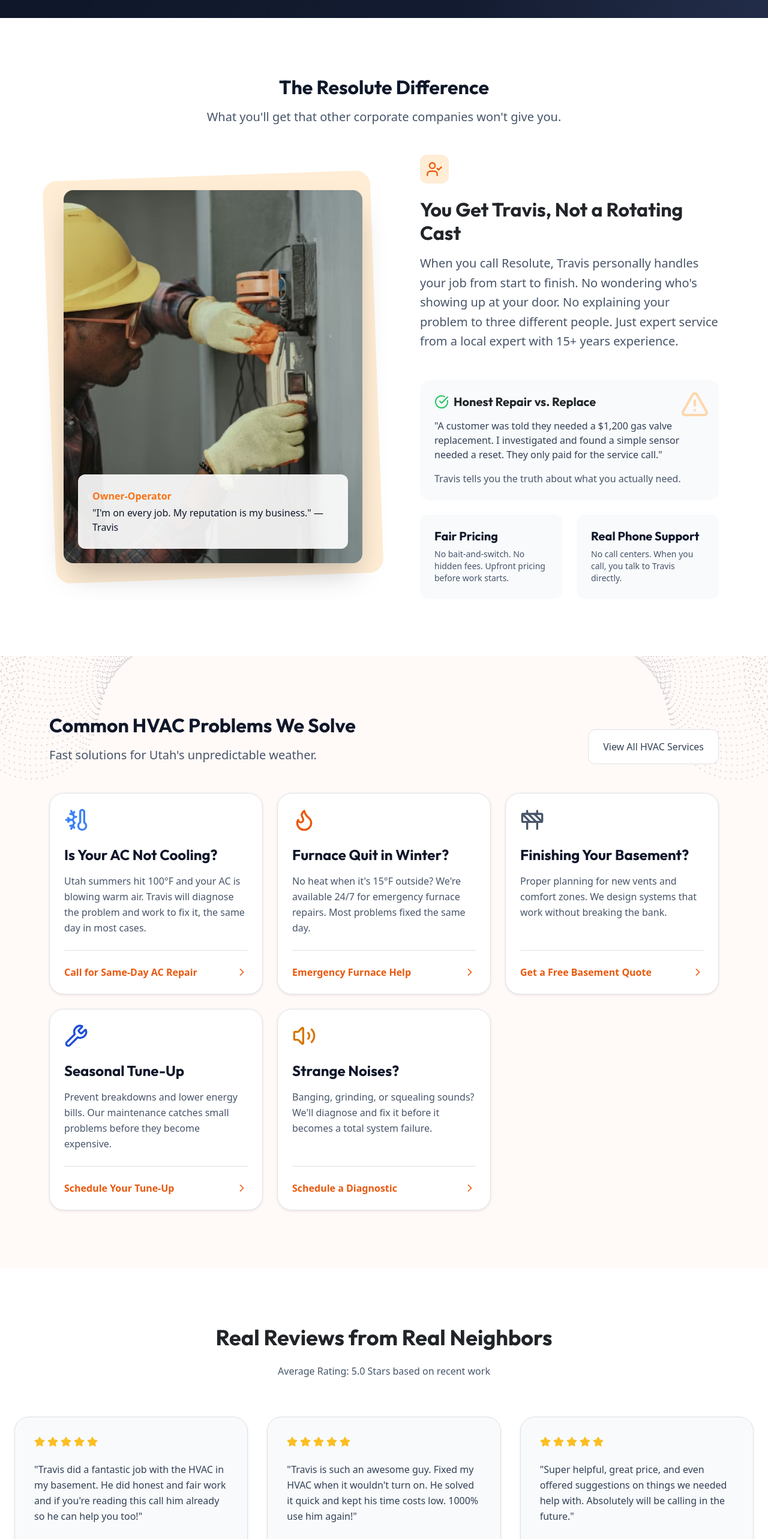
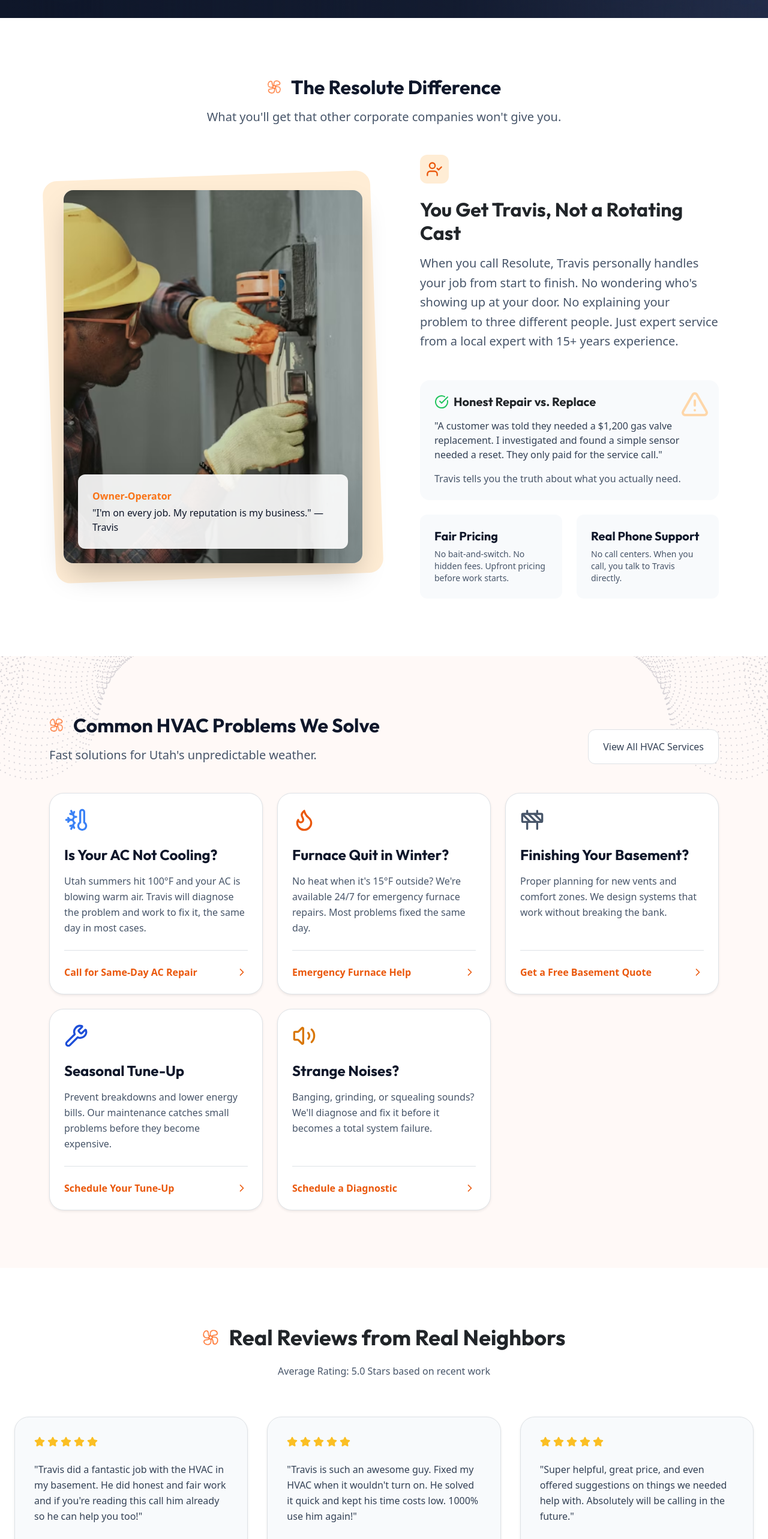
Before and after one commit to Wolf-Creek-Digital/resolute-air, a Next.js app: page /home3 in a window 1280 px wide. Shown: the part 900-3466 px from the top of the page at 60% size. Built offline with nearby package versions, Linux system fonts and the light colour scheme.

Commit message:
Minor fixes on HomeV3

```diff
--- a/src/app/Components/Home3/Difference.jsx
+++ b/src/app/Components/Home3/Difference.jsx
@@ -8,7 +8,10 @@ const Difference = () => {
     <section className="h3_section py-5 bg-white">
       <div className="container py-5">
         <div className="text-center mb-5">
-          <h2 className="h3_section_title font-bold text-slate-900 mb-3">The Resolute Difference</h2>
+          <h2 className="h3_section_title font-bold text-slate-900 mb-3 d-flex align-items-center justify-content-center gap-2">
+            <Image src="/assets/img/icons/fan.svg" alt="" className="cs_section_subheading_icon" width={24} height={24} />
+            The Resolute Difference
+          </h2>
           <p className="fs-5 text-slate-600 max-w-2xl mx-auto">What you'll get that other corporate companies won't give you.</p>
         </div>
 
--- a/src/app/Components/Home3/CTASection.jsx
+++ b/src/app/Components/Home3/PreFooter.jsx
@@ -1,8 +1,9 @@
 "use client"
 import React from 'react';
 import { Flame } from 'lucide-react';
+import Image from 'next/image';
 
-const CTASection = () => {
+const PreFooter = () => {
   return (
     <section className="bg-slate-950 text-slate-400 py-20 relative z-index-2">
         <div className="max-w-7xl mx-auto px-4">
@@ -22,7 +23,10 @@ const CTASection = () => {
             </div>
 
             <div className="space-y-4 flex flex-col md:align-items-start align-items-center">
-              <p className="text-white font-bold text-xl uppercase tracking-tight mb-2 text-center md:text-left">Ready for Honest HVAC Service?</p>
+              <p className="text-white font-bold text-xl uppercase tracking-tight mb-2 text-center md:text-left d-flex align-items-center gap-2 justify-content-center md:justify-content-start">
+                <Image src="/assets/img/icons/fan.svg" alt="" className="cs_section_subheading_icon" width={20} height={20} />
+                Ready for Honest HVAC Service?
+              </p>
               <div className="flex flex-col md:flex-row gap-4">
                 <a href="tel:8019705797" className="bg-orange-600 hover:bg-orange-700 text-white px-8 py-4 rounded-xl font-bold transition-all shadow-lg shadow-orange-600/20 uppercase tracking-widest text-sm text-decoration-none d-inline-block hover-scale">
                   Schedule Service Now
@@ -38,4 +42,4 @@ const CTASection = () => {
   );
 };
 
-export default CTASection;
+export default PreFooter;
--- a/src/app/Components/Home3/ServiceArea.jsx
+++ b/src/app/Components/Home3/ServiceArea.jsx
@@ -1,6 +1,7 @@
 "use client"
 import React from 'react';
 import { CheckCircle, X } from 'lucide-react';
+import Image from 'next/image';
 
 const ServiceArea = () => {
   return (
@@ -8,7 +9,10 @@ const ServiceArea = () => {
       <div className="container py-5">
         <div className="row g-5">
           <div className="col-lg-6">
-            <h3 className="fs-2 font-bold mb-4 text-white">Serving the Wasatch Front</h3>
+            <h3 className="fs-2 font-bold mb-4 text-white d-flex align-items-center gap-2">
+                <Image src="/assets/img/icons/fan.svg" alt="" className="cs_section_subheading_icon" width={24} height={24} />
+                Serving the Wasatch Front
+            </h3>
             <div className="space-y-6">
               <p className="text-slate-400 fs-5">We provide expert service to homeowners in these counties with <span className="text-white font-bold text-decoration-underline decoration-orange-500">no long-distance fees:</span></p>
               <div className="row g-3">
--- a/src/app/Components/Home3/Services.jsx
+++ b/src/app/Components/Home3/Services.jsx
@@ -2,6 +2,7 @@
 import React, { useEffect } from 'react';
 import { ThermometerSnowflake, Flame, Construction, Wrench, Volume2, ChevronRight } from 'lucide-react';
 import loadBackgroudImages from "../Common/loadBackgroudImages";
+import Image from 'next/image';
 
 const Services = () => {
   useEffect(() => {
@@ -51,7 +52,10 @@ const Services = () => {
        <div className="container py-5">
           <div className="d-flex flex-column flex-md-row align-items-md-end justify-content-between mb-5 gap-4">
             <div>
-              <h2 className="fs-2 font-bold text-slate-900 mb-3">Common HVAC Problems We Solve</h2>
+              <h2 className="fs-2 font-bold text-slate-900 mb-3 d-flex align-items-center gap-2">
+                <Image src="/assets/img/icons/fan.svg" alt="" className="cs_section_subheading_icon" width={24} height={24} />
+                Common HVAC Problems We Solve
+              </h2>
               <p className="fs-5 text-slate-600 mb-0">Fast solutions for Utah's unpredictable weather.</p>
             </div>
             <button className="h3_btn_outline bg-white border border-slate-200 text-slate-700 px-4 py-3 rounded-xl font-semibold hover:bg-slate-100 transition-colors">
--- a/src/app/Components/Home3/Testimonial.jsx
+++ b/src/app/Components/Home3/Testimonial.jsx
@@ -1,6 +1,7 @@
 "use client"
 import React from 'react';
 import { Star, MapPin, ChevronRight } from 'lucide-react';
+import Image from 'next/image';
 
 const Testimonial = () => {
     const testimonials = [
@@ -28,7 +29,10 @@ const Testimonial = () => {
     <section className="py-24 bg-white overflow-hidden relative">
         <div className="max-w-7xl mx-auto px-4">
           <div className="text-center mb-16">
-             <h2 className="text-4xl font-bold mb-4">Real Reviews from Real Neighbors</h2>
+             <h2 className="text-4xl font-bold mb-4 d-flex align-items-center justify-content-center gap-2">
+                <Image src="/assets/img/icons/fan.svg" alt="" className="cs_section_subheading_icon" width={28} height={28} />
+                Real Reviews from Real Neighbors
+             </h2>
              <p className="text-slate-600 font-medium italic">Average Rating: 5.0 Stars based on recent work</p>
           </div>
 
--- a/src/app/home3/page.js
+++ b/src/app/home3/page.js
@@ -4,7 +4,7 @@ import Services from "../Components/Home3/Services";
 import Testimonial from "../Components/Home3/Testimonial";
 import EmergencyBanner from "../Components/Home3/EmergencyBanner";
 import ServiceArea from "../Components/Home3/ServiceArea";
-import CTASection from "../Components/Home3/CTASection";
+import PreFooter from "../Components/Home3/PreFooter";
 
 export const metadata = {
   title: "Home 3 | Resolute Heating & Air",
@@ -20,7 +20,7 @@ export default function Home3() {
       <Testimonial />
       <EmergencyBanner />
       <ServiceArea />
-      <CTASection />
+      <PreFooter />
     </main>
   );
 }
```
Also changed, not shown: src/app/globals.css.
